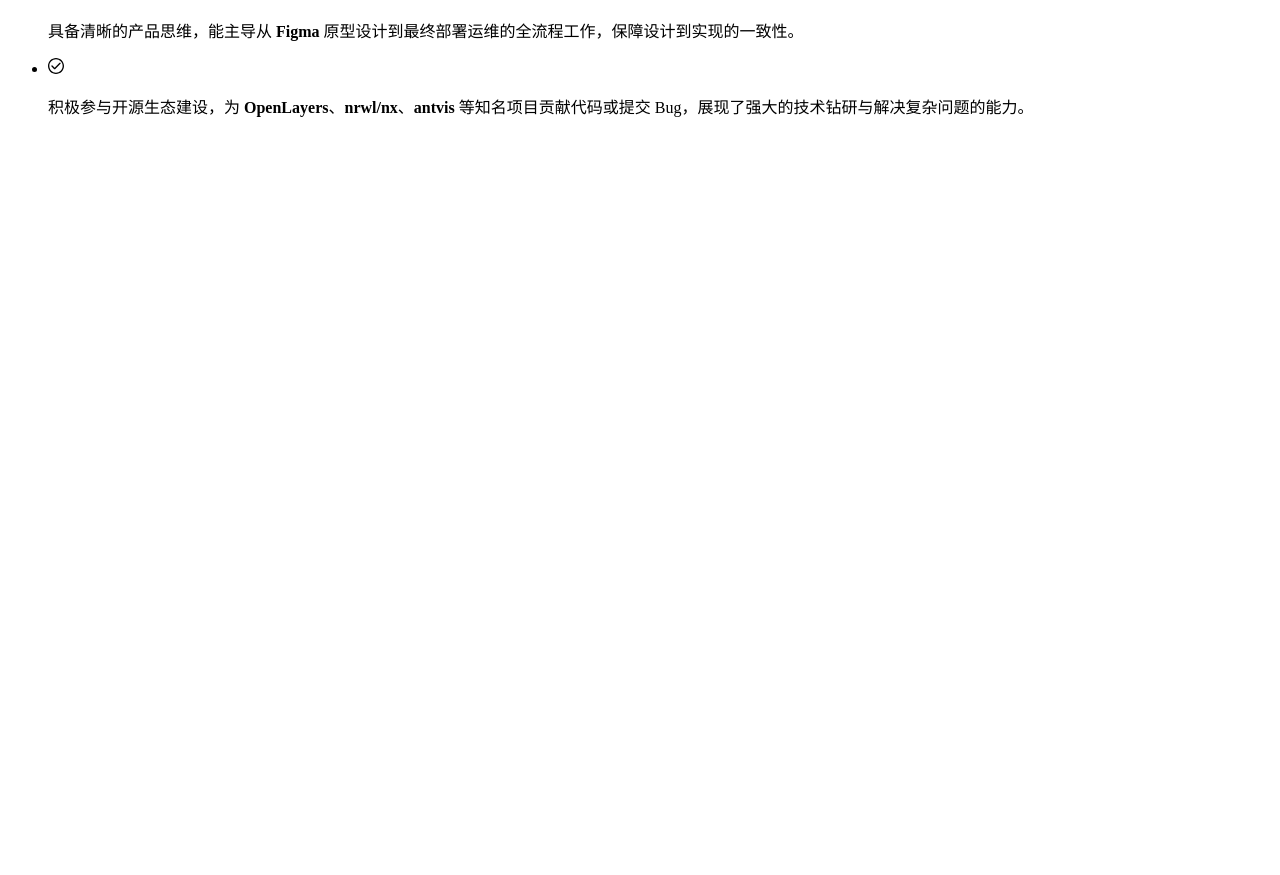
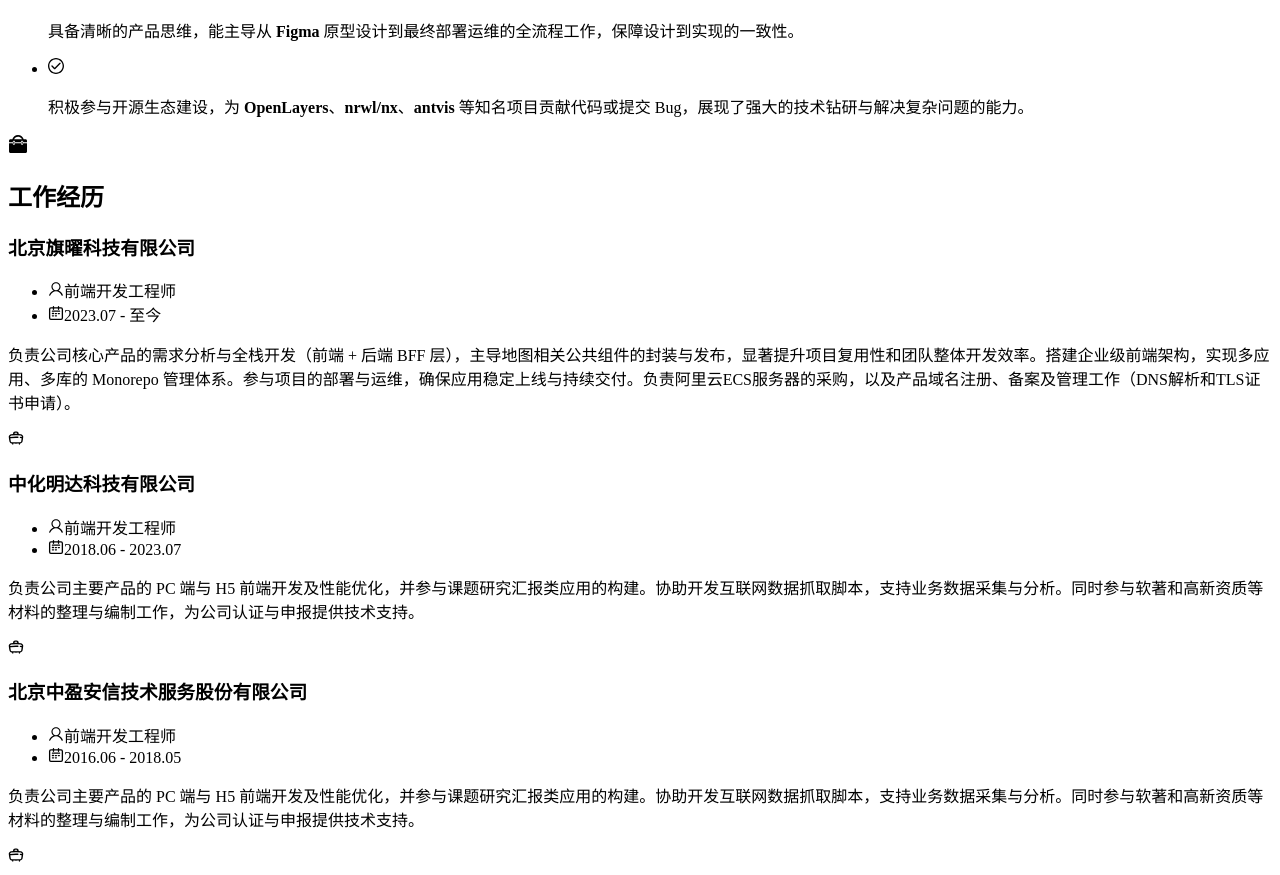
Before and after one commit to Jonnytoshen/resume, a Vue app: page / in a window 1280 px wide. Shown: the part 1700-2575 px from the top of the page. Before the commit the page ends 1834 px from the top, so only its background shows below. Built offline with nearby package versions, Linux system fonts and the light colour scheme; the HTML template or start-up script is replaced by a standard one.

Commit message:
feat: add work experience section of resume
- add WorkExperience component
- integrate into HomeView

```diff
--- /dev/null
+++ b/src/components/WorkExperience.vue
@@ -0,0 +1,42 @@
+<script setup lang="ts">
+import { useAttrs } from 'vue'
+import UserIcon from './icons/UserIcon.vue'
+import CalendarIcon from './icons/CalendarIcon.vue'
+import JobIcon from './icons/JobIcon.vue'
+import ResumeCard from './ResumeCard.vue'
+
+const attrs = useAttrs()
+const props = defineProps<{
+  company: string
+  jobTitle: string
+  period: string
+  description: string
+}>()
+</script>
+
+<template>
+  <ResumeCard v-bind="attrs" :title="props.company">
+    <div class="relative">
+      <ul class="flex items-center gap-8">
+        <li class="flex items-center gap-2">
+          <span class="flex-none text-indigo-600">
+            <UserIcon :size="16" />
+          </span>
+          <span class="flex-auto">{{ props.jobTitle }}</span>
+        </li>
+        <li class="flex items-center gap-2">
+          <span class="flex-none text-indigo-600">
+            <CalendarIcon :size="16" />
+          </span>
+          <span class="flex-auto">{{ props.period }}</span>
+        </li>
+      </ul>
+      <p class="mt-4">{{ props.description }}</p>
+      <span
+        class="absolute -top-6 -left-12 size-8 rounded-full border border-indigo-600 bg-white p-2 text-indigo-600"
+      >
+        <JobIcon :size="16" />
+      </span>
+    </div>
+  </ResumeCard>
+</template>
--- a/src/config.ts
+++ b/src/config.ts
@@ -24,16 +24,16 @@ export const capabilities = [
       '擅长使用 **Nx** 工具链搭建企业级 **Monorepo** 管理体系，实现多应用与多库的代码共享与边界管理，以及擅长模块化、组件化开发，推动代码复用与团队协作效率提升。',
       '熟练使用 **Ant Design for Angular**、**Angular Material**、**ECharts**、**D3.js**、**DeckGL**，实现数据驱动型可视化与大屏交互。',
       '深入 **OpenLayers** 与 **Cesium**，具备二维/三维地图集成、空间分析、高性能渲染与业务图层抽象能力。',
-      '具备从零设计并维护开源级组件库的能力，如主导开发了基于 **OpenLayers** 的 **Angular** 地图组件库 **Workletjs**，封装了 70+ 可复用组件。'
-    ]
+      '具备从零设计并维护开源级组件库的能力，如主导开发了基于 **OpenLayers** 的 **Angular** 地图组件库 **Workletjs**，封装了 70+ 可复用组件。',
+    ],
   },
   {
     field: '全栈开发',
     items: [
       '能够独立承担 **BFF**（Backend For Frontend）层开发，熟练使用 **NestJS** 和 **Node.js** 构建 REST API 。',
       '具备 **PostgreSQL** 和 **MongoDB** 的建模与管理经验，利用 Mongoose Virtual 等技术抽象业务指标。',
-      '能基于 **Nest Commander** 开发 CLI 工具，用于无界面场景下的业务验证与自动化处理。'
-    ]
+      '能基于 **Nest Commander** 开发 CLI 工具，用于无界面场景下的业务验证与自动化处理。',
+    ],
   },
   {
     field: '工程化与交付保障',
@@ -41,15 +41,39 @@ export const capabilities = [
       '具备建立 **ESLint** + **Prettier** + **Husky** 代码规范工作流，实现提交前自动校验，保障团队代码风格统一与质量稳定。',
       '具备建立完善的测试体系的能力，使用 **Jest/Vitest** 进行单元测试，以及 **Playwright** 进行关键业务路径的端到端（E2E）测试。',
       '擅长前端性能调优（**懒加载**、**Tree Shaking**、**资源压缩等**）、错误监控（**Sentry**）。',
-      '熟悉 **Docker** 容器化部署、**Nginx** 配置，主导 **GitHub Actions CI/CD** 流水线搭建，并能处理服务器采购、域名备案及 **SSL** 证书申请等全流程工作。'
-    ]
+      '熟悉 **Docker** 容器化部署、**Nginx** 配置，主导 **GitHub Actions CI/CD** 流水线搭建，并能处理服务器采购、域名备案及 **SSL** 证书申请等全流程工作。',
+    ],
   },
   {
     field: '优秀的工程素养与开源贡献者',
     items: [
       '擅长使用 **GitHub Copilot** 辅助开发，践行 **Vibe Coding** 理念，在保证代码质量的同时追求极致的开发体验。',
       '具备清晰的产品思维，能主导从 **Figma** 原型设计到最终部署运维的全流程工作，保障设计到实现的一致性。',
-      '积极参与开源生态建设，为 **OpenLayers**、**nrwl/nx**、**antvis** 等知名项目贡献代码或提交 Bug，展现了强大的技术钻研与解决复杂问题的能力。'
-    ]
-  }
+      '积极参与开源生态建设，为 **OpenLayers**、**nrwl/nx**、**antvis** 等知名项目贡献代码或提交 Bug，展现了强大的技术钻研与解决复杂问题的能力。',
+    ],
+  },
 ]
+
+export const workExperiences = [
+  {
+    company: '北京旗曜科技有限公司',
+    period: '2023.07 - 至今',
+    job: '前端开发工程师',
+    description:
+      '负责公司核心产品的需求分析与全栈开发（前端 + 后端 BFF 层），主导地图相关公共组件的封装与发布，显著提升项目复用性和团队整体开发效率。搭建企业级前端架构，实现多应用、多库的 Monorepo 管理体系。参与项目的部署与运维，确保应用稳定上线与持续交付。负责阿里云ECS服务器的采购，以及产品域名注册、备案及管理工作（DNS解析和TLS证书申请）。',
+  },
+  {
+    company: '中化明达科技有限公司',
+    period: '2018.06 - 2023.07',
+    job: '前端开发工程师',
+    description:
+      '负责公司主要产品的 PC 端与 H5 前端开发及性能优化，并参与课题研究汇报类应用的构建。协助开发互联网数据抓取脚本，支持业务数据采集与分析。同时参与软著和高新资质等材料的整理与编制工作，为公司认证与申报提供技术支持。',
+  },
+  {
+    company: '北京中盈安信技术服务股份有限公司',
+    period: '2016.06 - 2018.05',
+    job: '前端开发工程师',
+    description:
+      '负责公司主要产品的 PC 端与 H5 前端开发及性能优化，并参与课题研究汇报类应用的构建。协助开发互联网数据抓取脚本，支持业务数据采集与分析。同时参与软著和高新资质等材料的整理与编制工作，为公司认证与申报提供技术支持。',
+  },
+]
--- a/src/views/HomeView.vue
+++ b/src/views/HomeView.vue
@@ -1,11 +1,13 @@
 <script setup lang="ts">
 import CapabilityCard from '@/components/CapabilityCard.vue'
 import WandSparklesIcon from '@/components/icons/WandSparklesIcon.vue'
+import WorksIcon from '@/components/icons/WorksIcon.vue'
 import ResumeContacts from '@/components/ResumeContacts.vue'
 import ResumeHeader from '@/components/ResumeHeader.vue'
 import SectionTitle from '@/components/SectionTitle.vue'
+import WorkExperience from '@/components/WorkExperience.vue'
 
-import { basicInfo, capabilities } from '@/config'
+import { basicInfo, capabilities, workExperiences } from '@/config'
 </script>
 
 <template>
@@ -39,6 +41,25 @@ import { basicInfo, capabilities } from '@/config'
         />
       </div>
     </section>
+    <section>
+      <SectionTitle class="mb-6">
+        <template v-slot:icon>
+          <WorksIcon :size="20" />
+        </template>
+        工作经历
+      </SectionTitle>
+      <div class="grid grid-cols-1 gap-4 pl-4">
+        <WorkExperience
+          class="pl-8"
+          v-for="item in workExperiences"
+          :key="item.company"
+          :company="item.company"
+          :description="item.description"
+          :job-title="item.job"
+          :period="item.period"
+        />
+      </div>
+    </section>
   </div>
 </template>
 
```
